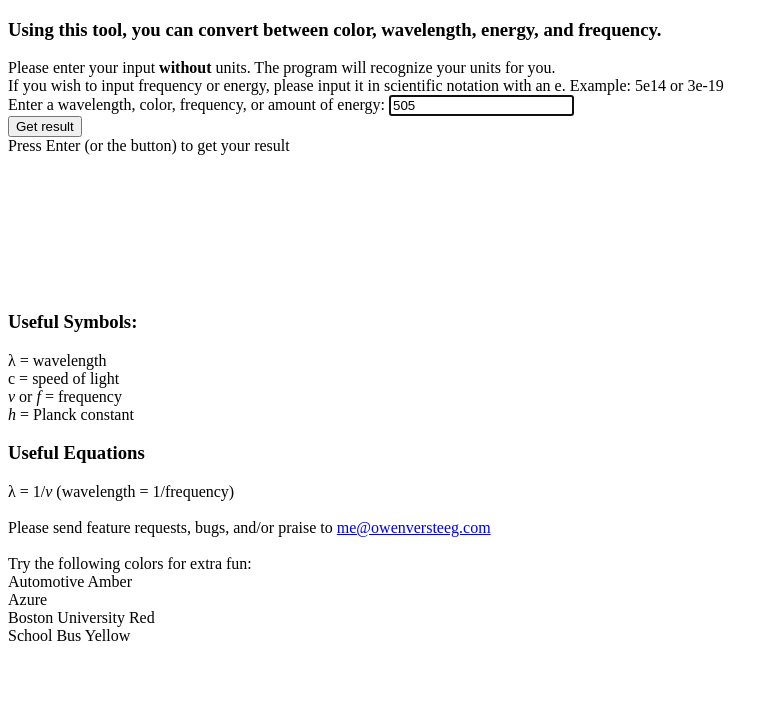
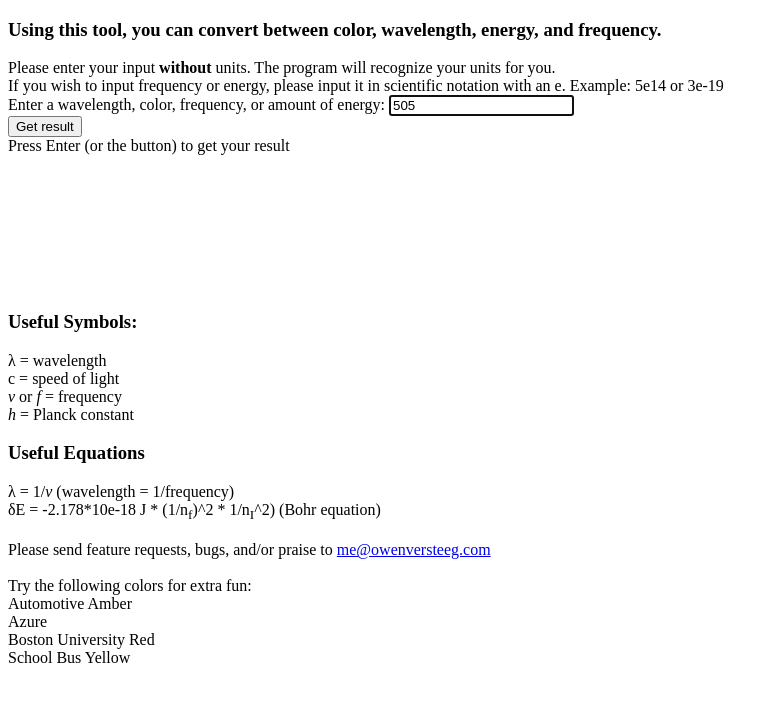
Before and after one commit to owenversteeg/colortool, a plain HTML site: page index.html in a window 1280 px wide. Shown: the whole page, without its empty margins (0-779 px from the left). Drawn offline with Linux system fonts and the light colour scheme.

Commit message:
add bohr equation

```diff
--- a/index.html
+++ b/index.html
@@ -56,6 +56,8 @@
 		<br>
 		<h3>Useful Equations</h3>
 		&lambda; = 1/<i>v</i> (wavelength = 1/frequency)
+		<br>
+		&delta;E = -2.178*10e-18 J * (1/n<sub>f</sub>)^2 * 1/n<sub>I</sub>^2) (Bohr equation)
 		<br><br>
 		Please send feature requests, bugs, and/or praise to <a href="mailto:me@owenversteeg.com">me@owenversteeg.com</a>
 		<br><br>
```
